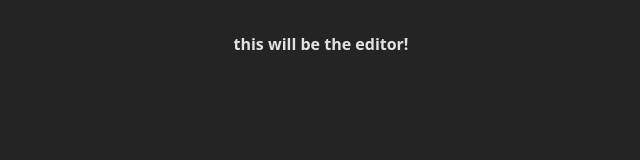
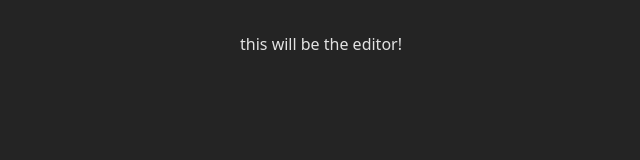
Before and after one commit to LittlePapers/calendarizer, a React (Vite) app: page /editor in a window 1280 px wide. Shown: the top 160 px of the page, without its empty margins (319-959 px from the left). Built offline with nearby package versions, Linux system fonts and the light colour scheme.

Commit message:
save image in local storage

```diff
--- a/src/screens/Editor/Editor.tsx
+++ b/src/screens/Editor/Editor.tsx
@@ -1,7 +1,25 @@
-import React from 'react';
+import React, { useEffect, useState } from 'react';
 
 const Editor = () => {
-  return <div className="font-bold">this will be the editor! </div>;
+  const [file, setFile] = useState<string>('');
+
+  useEffect(() => {
+    const savedFile = localStorage.getItem('fileUrl');
+    if (savedFile) {
+      setFile(savedFile);
+    }
+  }, []);
+
+  return (
+    <div>
+      <h1>this will be the editor!</h1>
+      {file && (
+        <div className="bg-sky-400 flex rounded-lg flex-col items-center justify-center p-12">
+          <img src={file} className="h-auto max-w-lg mx-auto my-4" />
+        </div>
+      )}
+    </div>
+  );
 };
 
 export default Editor;
--- a/src/screens/Home/Home.tsx
+++ b/src/screens/Home/Home.tsx
@@ -15,18 +15,13 @@ function Home() {
 
   useEffect(() => {
     if (file) {
+      localStorage.setItem('fileUrl', file);
       navigate('/editor');
     }
   }, [file]);
 
   return (
     <div className="flex justify-center items-center w-2/3 h-screen mx-auto">
-      {file ? (
-        // Temporal piece of code, ideally after having the image we should keep it in state (redux ?)
-        <div className="bg-sky-400 flex rounded-lg flex-col items-center justify-center p-12">
-          <img src={file} className="h-auto max-w-lg mx-auto my-4" />
-        </div>
-      ) : (
       <div className="bg-white p-4 flex flex-col rounded-lg shadow-xl flex-1">
         <DropImageZone
           onDropimage={handleSetImage}
@@ -40,7 +35,6 @@ function Home() {
           icon={reactLogo}
         />
       </div>
-      )}
     </div>
   );
 }
```
Lines whose indentation alone changed are shown as unchanged.
